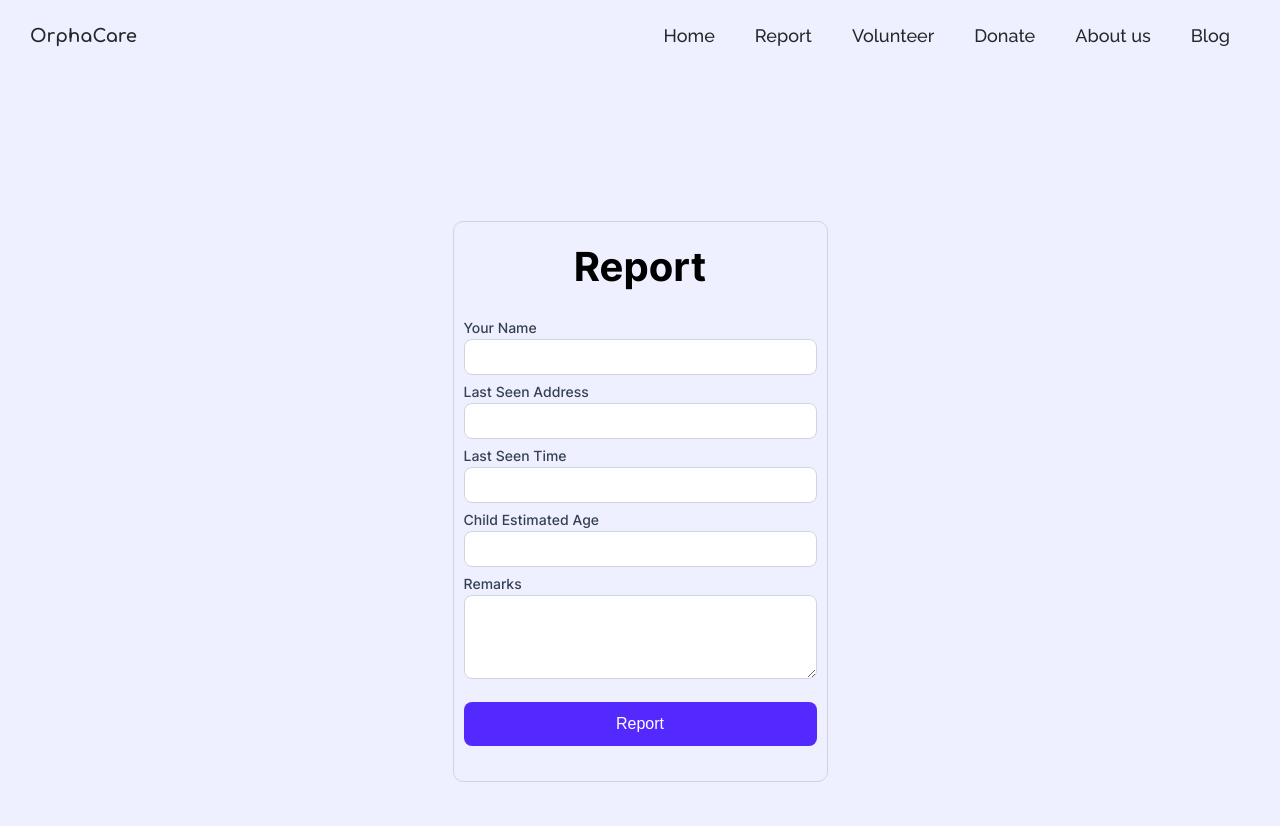
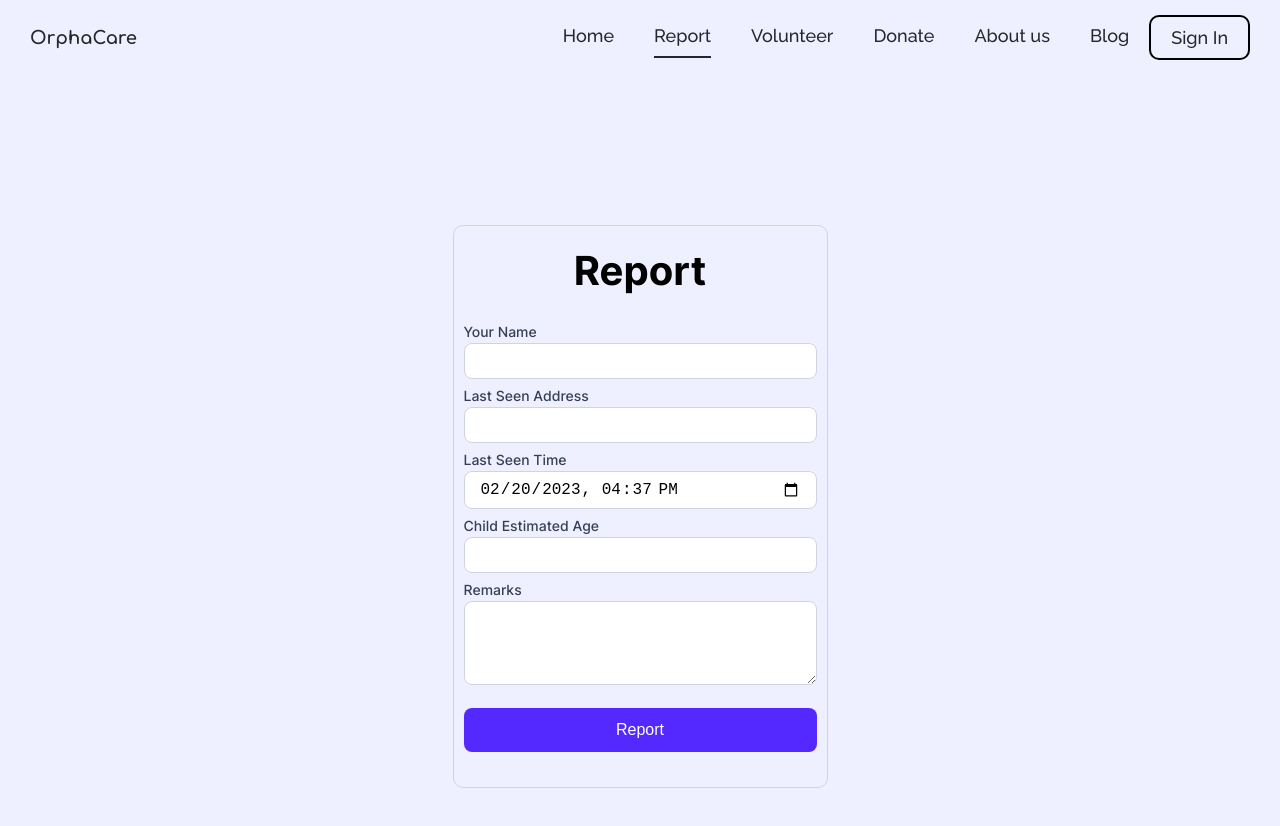
Before and after one commit to Manishkarke/orphacare, a React (Create React App) app in the folder frontend/: page /report in a window 1280 px wide. Shown: the top 826 px of the page. Built offline with nearby package versions, Linux system fonts and the light colour scheme.

Commit message:
Added Sign In button to navbar gave active class

```diff
--- a/frontend/package.json
+++ b/frontend/package.json
@@ -12,6 +12,7 @@
     "@testing-library/react": "^13.4.0",
     "@testing-library/user-event": "^13.5.0",
     "axios": "^1.3.3",
+    "nepali-date-converter": "^3.3.1",
     "react": "^18.2.0",
     "react-dom": "^18.2.0",
     "react-router-dom": "^6.8.1",
--- a/frontend/src/App.css
+++ b/frontend/src/App.css
@@ -1,3 +1,9 @@
-a.active {
-    color: red;
+li a.active {
+  border-bottom: 2px solid var(--header-color);
+  padding-bottom: 10px;
 }
+
+li.sign-in a.active {
+  padding-bottom: 0;
+  border-bottom: none;
+}
--- a/frontend/src/components/form/AddReport.jsx
+++ b/frontend/src/components/form/AddReport.jsx
@@ -1,4 +1,5 @@
 import React, { useState } from "react";
+// import NepaliDate from "nepali-date-converter";
 import classes from "./Form.module.css";
 
 function Report() {
@@ -6,10 +7,13 @@ function Report() {
   const [report, setReport] = useState({
     userName: "",
     lastSeenAddress: "",
-    lastSeenTime: "",
-    childEstimatedAge: "",
+    lastSeenTime: new Date().toISOString().slice(0, 16),
+    childEstimatedAge: NaN,
     remarks: "",
   });
+
+  // State variable to Store errors
+  const [errors, setErrors] = useState({});
 
   // Input-Field Change Handlers
   // userName
@@ -46,10 +50,19 @@ function Report() {
       return { ...prevReport, remarks: event.target.value };
     });
   };
+
+  // Form Submit Logics here
+  const formSubmitHandler = (event) => {
+    event.preventDefault();
+    console.log(report)
+  };
+  // Validate Form here
+  // validateForm(report, setErrors);
+
   return (
     <section className={classes["container"]}>
       <h2>Report</h2>
-      <form action="POST">
+      <form action="POST" onSubmit={formSubmitHandler}>
         <div className={classes["inputfield"]}>
           <label htmlFor="username">Your Name</label>
           <input
@@ -75,7 +88,7 @@ function Report() {
         <div className={classes["inputfield"]}>
           <label htmlFor="lastSeenTime">Last Seen Time</label>
           <input
-            type="text"
+            type="datetime-local"
             name="lastSeenTime"
             id="lastSeenTime"
             value={report.lastSeenTime}
@@ -86,7 +99,7 @@ function Report() {
         <div className={classes["inputfield"]}>
           <label htmlFor="estimatedAge">Child Estimated Age</label>
           <input
-            type="text"
+            type="number"
             name="estimatedAge"
             id="estimatedAge"
             value={report.childEstimatedAge}
@@ -115,3 +128,42 @@ function Report() {
 }
 
 export default Report;
+
+// Error Handlers
+function validateForm(
+  { userName, lastSeenAddress, lastSeenTime, childEstimatedAge },
+  setErrors
+) {
+  // Validate userName field
+  if (!userName.trim()) {
+    setErrors((prevErrors) => {
+      return { ...prevErrors, userName: "Your Name is Required" };
+    });
+  } else {
+    setErrors((prevErrors) => {
+      return { ...prevErrors, userName: "" };
+    });
+  }
+
+  // valiidate Address field
+  if (!lastSeenAddress.trim()) {
+    setErrors((prevErrors) => {
+      return { ...prevErrors, address: "Address is Required." };
+    });
+  } else {
+    setErrors((prevErrors) => {
+      return { ...prevErrors, address: "" };
+    });
+  }
+
+  // validate child's age
+  if (!childEstimatedAge) {
+    setErrors((prevErrors) => {
+      return { ...prevErrors, age: "Age is Required" };
+    });
+  } else {
+    setErrors((prevErrors) => {
+      return { ...prevErrors, age: "" };
+    });
+  }
+}
--- a/frontend/src/components/form/Form.module.css
+++ b/frontend/src/components/form/Form.module.css
@@ -110,20 +110,20 @@ button.btn {
   width: 100%;
 }
 
-.signup_link {
+.footer_link {
   margin: 15px 0;
   display: flex;
   justify-content: center;
 }
 
-.signup_link > span {
+.footer_link > span {
   color: var(--secondary-color);
   font-size: var(--fs-normal);
   font-weight: 400;
   margin-right: 7px;
 }
 
-.signup_link > a {
+.footer_link > a {
   color: var(--primary-color);
   font-size: var(--fs-normal);
   font-weight: 400;
--- a/frontend/src/components/form/SignIn.jsx
+++ b/frontend/src/components/form/SignIn.jsx
@@ -4,10 +4,10 @@ import classes from "./Form.module.css";
 import { faEye, faEyeSlash } from "@fortawesome/free-regular-svg-icons";
 import { FontAwesomeIcon } from "@fortawesome/react-fontawesome";
 import { ApiConstants } from "../../constants/constants";
-// import { toast } from "react-toastify";
-// import "react-toastify/dist/ReactToastify.css";
 import { ToastContainer, toast } from "react-toastify";
 import "react-toastify/dist/ReactToastify.css";
+import { Link } from "react-router-dom";
+
 const SignIn = () => {
   // Reference for User Inputs
   const userEmailRef = useRef();
@@ -63,6 +63,7 @@ const SignIn = () => {
           emailAddress: userEmail,
           password: userPassword,
         });
+        localStorage.setItem("access_token", response.data.access_token);
         console.log(`The response is ${response}`);
 
         if (response.data.status === "error") {
@@ -169,9 +170,9 @@ const SignIn = () => {
       </form>
       <ToastContainer />
 
-      <div className={classes["signup_link"]}>
+      <div className={classes["footer_link"]}>
         <span>Don't have an account?</span>
-        <a href="/signup">Sign up</a>
+        <Link to="/signup">Sign up</Link>
       </div>
     </section>
   );
--- a/frontend/src/components/form/SignUp.jsx
+++ b/frontend/src/components/form/SignUp.jsx
@@ -5,6 +5,7 @@ import classes from "./Form.module.css";
 import axios from "axios";
 import { ToastContainer, toast } from "react-toastify";
 import "react-toastify/dist/ReactToastify.css";
+import { Link } from "react-router-dom";
 
 function SignUp() {
   // API URL IS STORED HERE
@@ -310,6 +311,11 @@ function SignUp() {
           Sign Up
         </button>
 
+        <div className={classes["footer_link"]}>
+          <span>Already have an account?</span>
+          <Link to="/signin">Sign In</Link>
+        </div>
+
         <ToastContainer />
       </form>
     </section>
--- a/frontend/src/components/header/Header.jsx
+++ b/frontend/src/components/header/Header.jsx
@@ -19,10 +19,13 @@ class Header extends Component {
           <ul>
             {this.state.links.map((link) => {
               return (
-                <li key={link.id} className={classes["link"]}>
-                  <NavLink activeclassname={classes.active} to={link.route}>
-                    {link.name}
-                  </NavLink>
+                <li
+                  key={link.id}
+                  className={`${
+                    link.name === "Sign In" ? classes["sign-in"] : ""
+                  }`}
+                >
+                  <NavLink to={link.route}>{link.name}</NavLink>
                 </li>
               );
             })}
--- a/frontend/src/components/header/Header.module.css
+++ b/frontend/src/components/header/Header.module.css
@@ -25,10 +25,10 @@
   padding: 10px 20px;
 }
 
-/* li a.active {
-   border-bottom: 2px solid var(--header-color);
-   padding-bottom: 10px;
-} */
+/* li a.active { */
+  /* border-bottom: 2px solid var(--header-color); */
+  /* padding-bottom: 10px; */
+/* } */
 
 .navigation-section ul li a {
   color: var(--header-color);
@@ -37,3 +37,8 @@
   font-weight: var(--fw-navlink);
   text-decoration: none;
 }
+
+.sign-in {
+  border: 2px solid black;
+  border-radius: 10px;
+}
--- a/frontend/src/constants/constants.js
+++ b/frontend/src/constants/constants.js
@@ -6,12 +6,13 @@ const ApiConstants = {
 }
 
 const navigationLinks = [
-    {id: "01", name: "Home", route: "/" },
-    {id: "02", name: "Report", route: "/report" },
-    {id: "03", name: "Volunteer", route: "/volunteer" },
-    {id: "04", name: "Donate", route: "/donate" },
-    {id: "05", name: "About us", route: "/about" },
-    {id: "06", name: "Blog", route: "/blog" }
+    { id: "01", name: "Home", route: "/" },
+    { id: "02", name: "Report", route: "/report" },
+    { id: "03", name: "Volunteer", route: "/volunteer" },
+    { id: "04", name: "Donate", route: "/donate" },
+    { id: "05", name: "About us", route: "/about" },
+    { id: "06", name: "Blog", route: "/blog" },
+    { id: "07", name: "Sign In", route: "/signin" },
 ]
 
 export { navigationLinks, ApiConstants };
```
Also changed, not shown: 1 other file (tests, documents, lock files or other folders).
